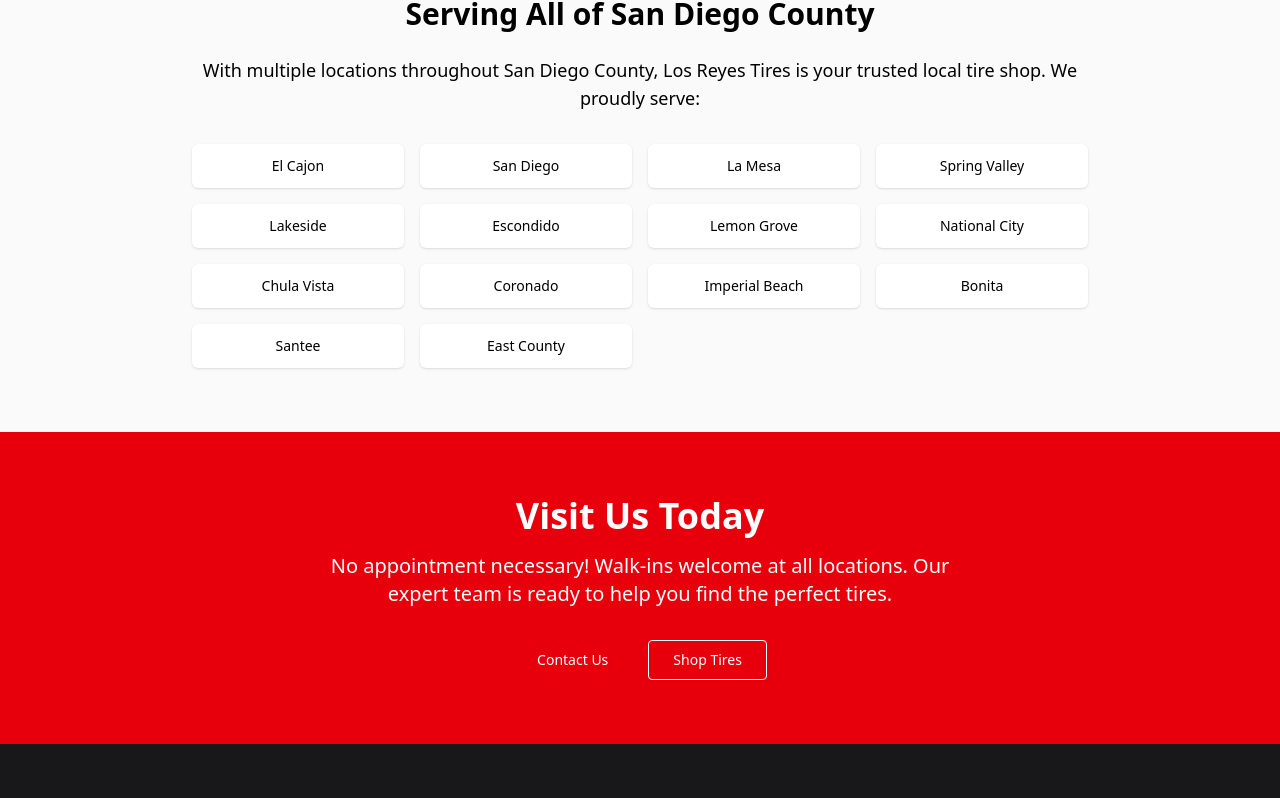
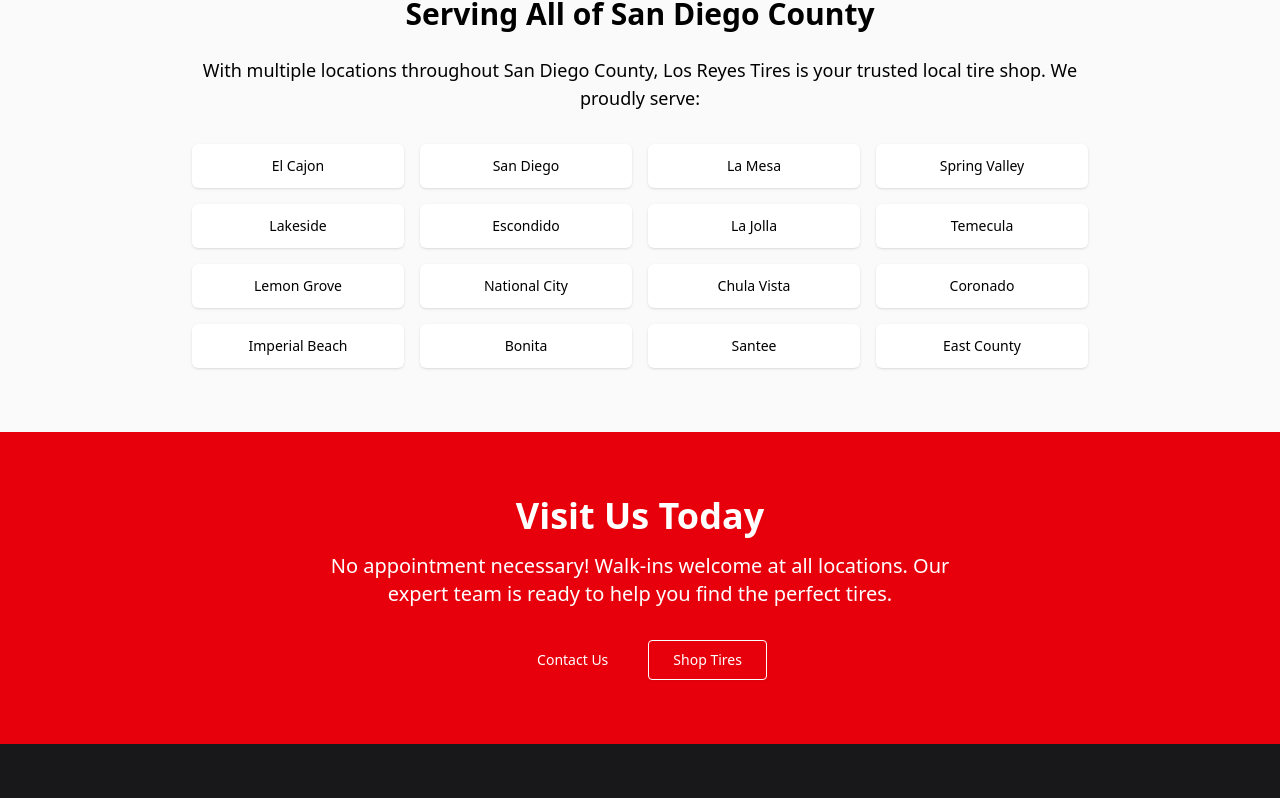
Before and after one commit to DRKM-001/losreyestires-online, a Next.js app: page /locations in a window 1280 px wide. Shown: the part 2193-2991 px from the top of the page. Built offline with nearby package versions, Linux system fonts and the light colour scheme.

Commit message:
Add La Jolla and Temecula to service areas
- Expand service area coverage to include La Jolla and Temecula
- Now serving 16 cities across San Diego County and beyond

Co-Authored-By: Warp <agent@warp.dev>

```diff
--- a/src/app/locations/page.tsx
+++ b/src/app/locations/page.tsx
@@ -248,6 +248,8 @@
                 'Spring Valley',
                 'Lakeside',
                 'Escondido',
+                'La Jolla',
+                'Temecula',
                 'Lemon Grove',
                 'National City',
                 'Chula Vista',
```
